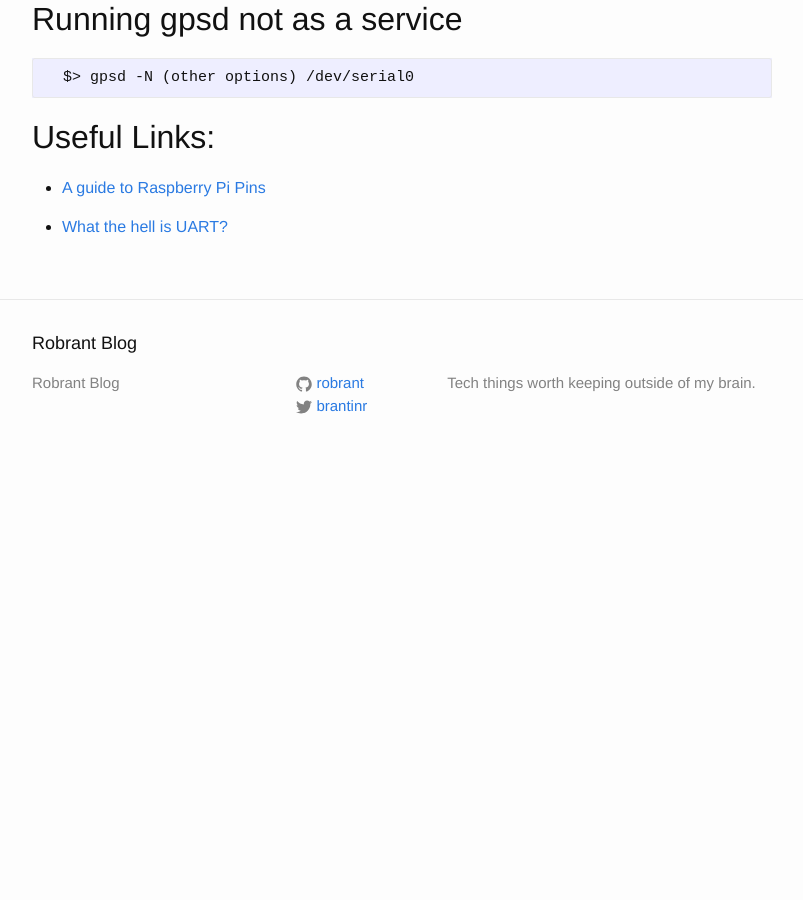
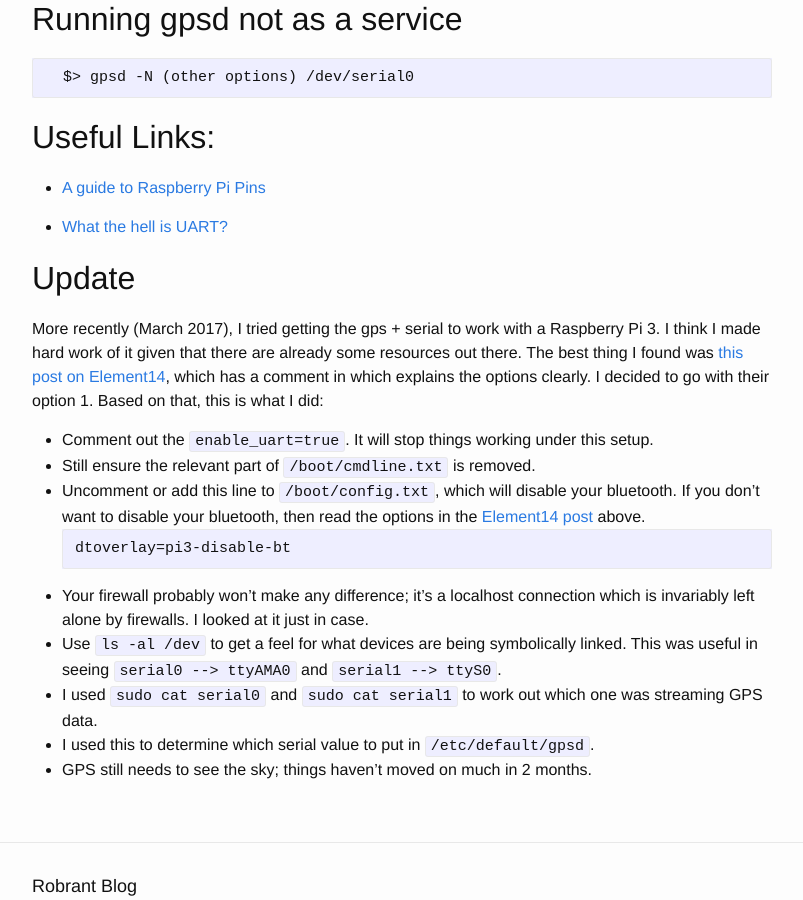
Before and after one commit to robrant/robrant.github.io, a Jekyll site: the page built from _posts/2017-02-08-raspberry-pi-and-gps-debug.markdown, in a window 1280 px wide and 900 px high, scrolled down 2636 px. Shown: the whole window, without its empty margins (238-1041 px from the left). Built offline with Jekyll 4.4.1, drawn with Linux system fonts in a browser that asks for light colours; before the commit the page ends 3113 px from its top, so only the background shows below that.

Commit message:
Update provided following work with Pi 3.

````diff
--- a/_posts/2017-02-08-raspberry-pi-and-gps-debug.markdown
+++ b/_posts/2017-02-08-raspberry-pi-and-gps-debug.markdown
@@ -124,6 +124,32 @@ further.
 
 * [What the hell is UART?][what_is_uart]
 
+## Update
+
+More recently (March 2017), I tried getting the gps + serial to work with a
+Raspberry Pi 3. I think I made hard work of it given that there are already some
+resources out there. The best thing I found was
+[this post on Element14][element14post], which has a comment in which explains
+the options clearly. I decided to go with their option 1. Based on that, this is
+what I did:
+
+* Comment out the `enable_uart=true`. It will stop things working under this setup.
+* Still ensure the relevant part of `/boot/cmdline.txt` is removed.
+* Uncomment or add this line to `/boot/config.txt`, which will disable your bluetooth.
+If you don't want to disable your bluetooth, then read the options in
+the [Element14 post][element14post] above.
+```
+dtoverlay=pi3-disable-bt
+```
+* Your firewall probably won't make any difference; it's a localhost connection
+which is invariably left alone by firewalls. I looked at it just in case.
+* Use `ls -al /dev` to get a feel for what devices are being symbolically linked.
+This was useful in seeing `serial0 --> ttyAMA0` and `serial1 --> ttyS0`.
+* I used `sudo cat serial0` and `sudo cat serial1` to work out which
+one was streaming GPS data.
+* I used this to determine which serial value to put in `/etc/default/gpsd`.
+* GPS still needs to see the sky; things haven't moved on much in 2 months.
+
 
 [pi_gps_part1]: https://robrant.github.io/2017/02/raspberry-pi-and-gps/
 [rambling_blog]: https://www.raspberrypi.org/forums/viewtopic.php?f=45&t=18115
````
Also changed, not shown: other parts of _posts/2017-02-08-raspberry-pi-and-gps-debug.markdown (+1 -0 lines).
